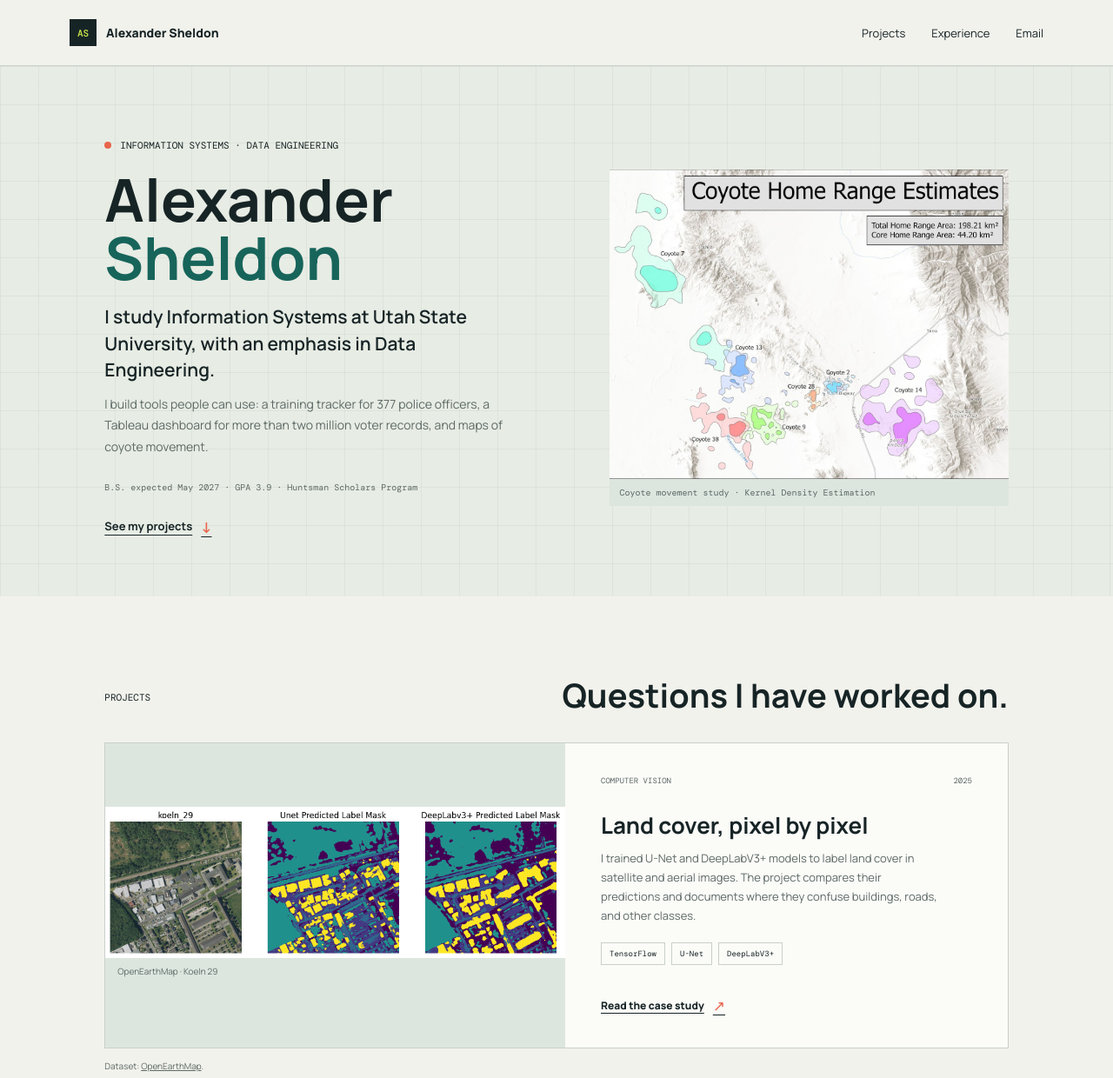
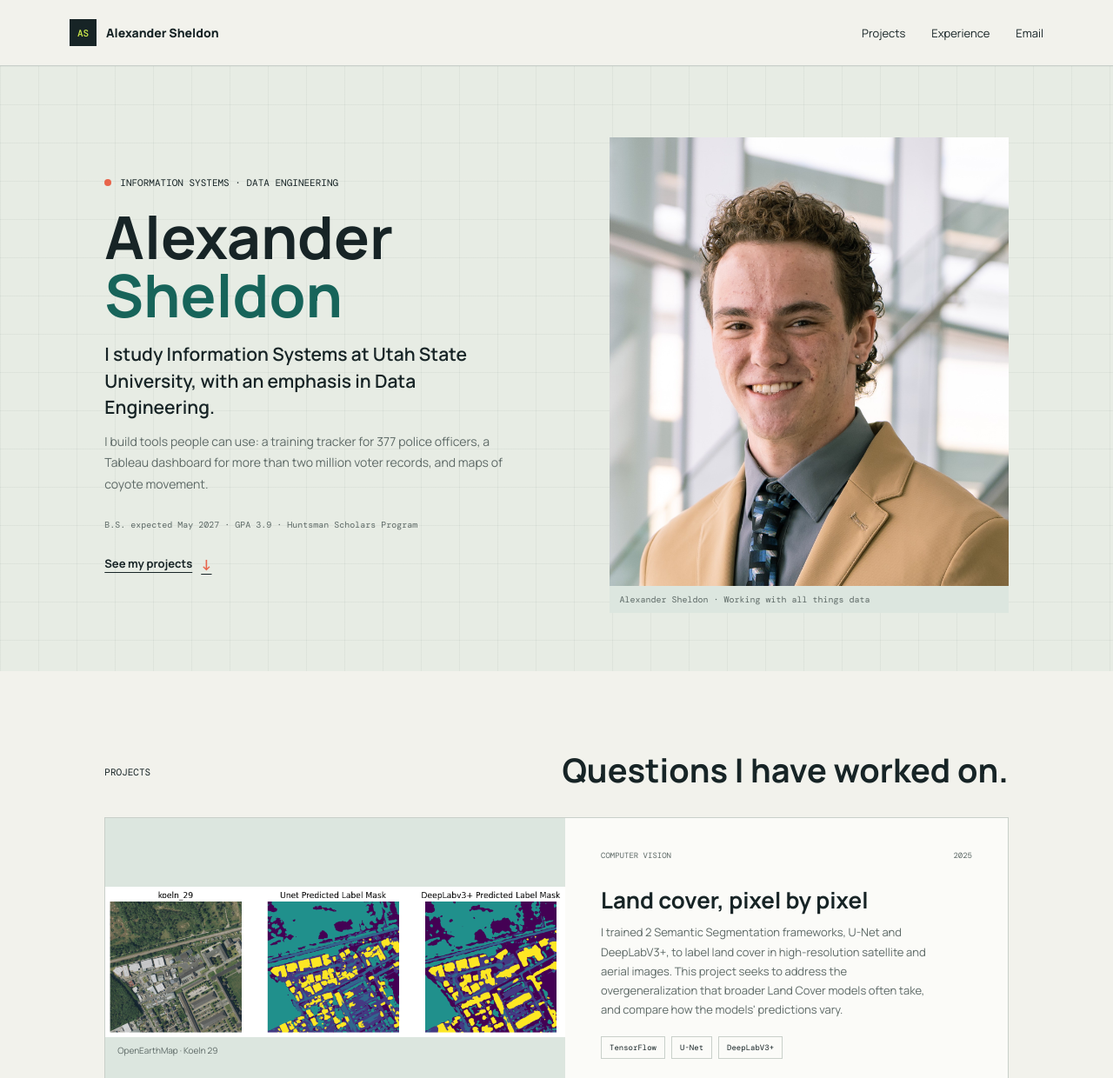
Before and after one commit to AlexanderSheldon/AlexanderSheldon.github.io, a plain HTML site: page index.html in a window 1280 px wide. Shown: the top 1240 px of the page at 87% size. Drawn offline with nearby package versions, Linux system fonts and the light colour scheme.

Commit message:
updating the portfolio index page

```diff
--- a/index.html
+++ b/index.html
@@ -36,8 +36,8 @@
         <a class="text-link" href="#work">See my projects <span aria-hidden="true">&darr;</span></a>
       </div>
       <figure class="intro-visual">
-        <img src="assets/kde-estimates.jpg" alt="Kernel density home-range estimates mapped from coyote tracking locations.">
-        <figcaption>Coyote movement study &middot; Kernel Density Estimation</figcaption>
+        <img src="assets\Headshot-2-Cropped.jpg" alt="Alexander Sheldon">
+        <figcaption>Alexander Sheldon &middot; Working with all things data</figcaption>
       </figure>
     </section>
 
@@ -54,7 +54,7 @@
         <div class="project-summary">
           <div class="project-meta mono-label"><span>COMPUTER VISION</span><span>2025</span></div>
           <h3>Land cover, pixel by pixel</h3>
-          <p>I trained U-Net and DeepLabV3+ models to label land cover in satellite and aerial images. The project compares their predictions and documents where they confuse buildings, roads, and other classes.</p>
+          <p>I trained 2 Semantic Segmentation frameworks, U-Net and DeepLabV3+, to label land cover in high-resolution satellite and aerial images. This project seeks to address the overgeneralization that broader Land Cover models often take, and compare how the models' predictions vary.</p>
           <div class="tag-row" aria-label="Project methods">
             <span>TensorFlow</span><span>U-Net</span><span>DeepLabV3+</span>
           </div>
```
Also changed, not shown: assets/Headshot-2-Cropped.jpg (added).
